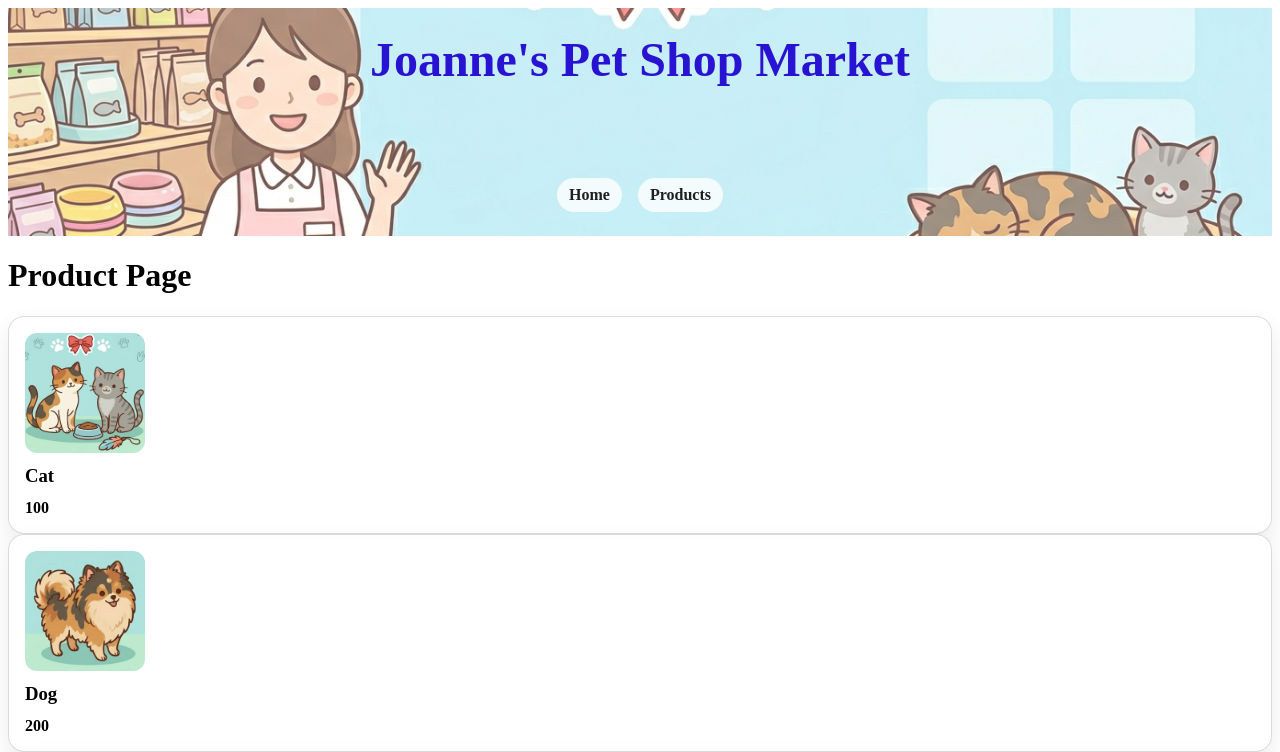
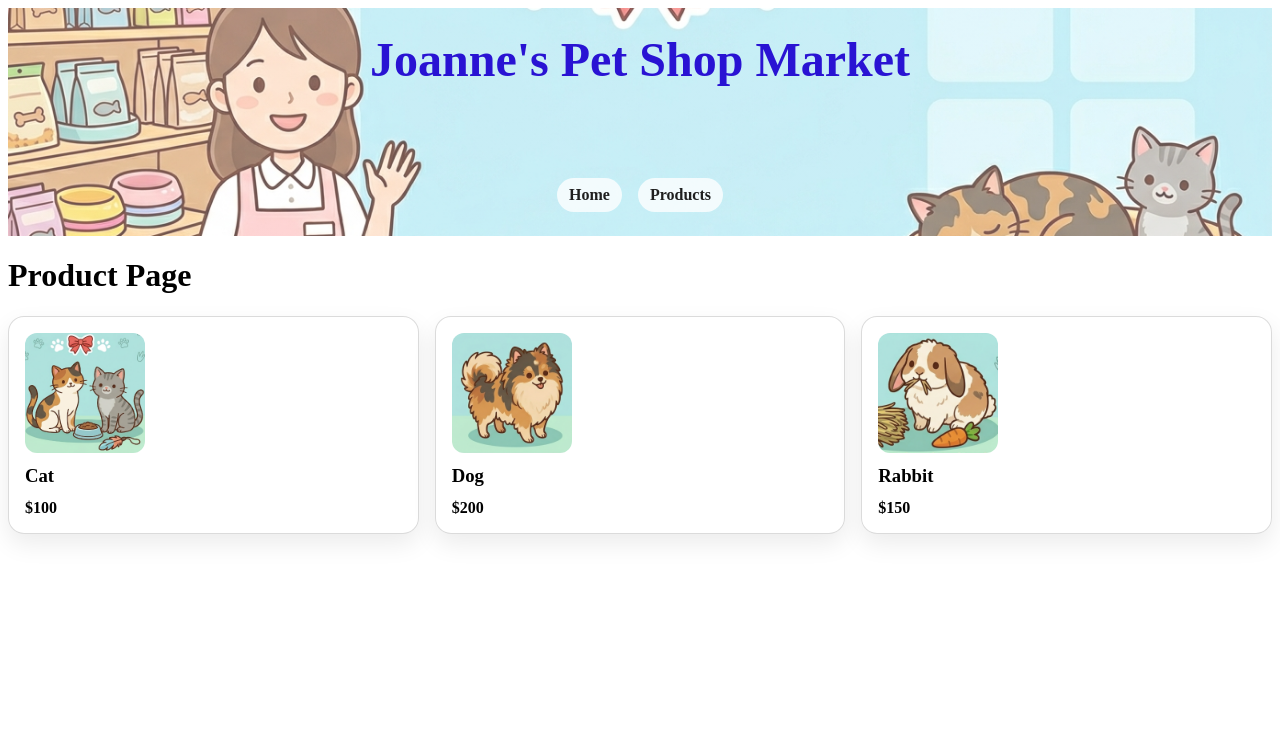
Before and after one commit to joanne-hoar/joanne-market-ng, an Angular app: page /products in a window 1280 px wide. Shown: the top 752 px of the page. Built offline with nearby package versions, Linux system fonts and the light colour scheme.

Commit message:
EventEmitter added to Products

```diff
--- a/src/app/market/product-card/product-card.css
+++ b/src/app/market/product-card/product-card.css
@@ -8,6 +8,13 @@
 	background: rgba(255, 255, 255, 0.92);
 	box-shadow: 0 10px 24px rgba(0, 0, 0, 0.08);
 	cursor: pointer;
+	transition: border-color 150ms ease, box-shadow 150ms ease, transform 150ms ease;
+}
+
+.product-card--selected {
+	border-color: #2913d3;
+	box-shadow: 0 0 0 2px rgba(41, 19, 211, 0.18), 0 14px 28px rgba(0, 0, 0, 0.12);
+	transform: translateY(-2px);
 }
 
 .product-card img {
--- a/src/app/market/product-card/product-card.html
+++ b/src/app/market/product-card/product-card.html
@@ -1,4 +1,4 @@
-<div class="product-card" (click)="onSelect()">
+<div class="product-card" [class.product-card--selected]="isSelected()" (click)="onSelect()">
 	<img
 		[ngSrc]="product().imageUrl"
 		[alt]="product().name"
@@ -6,5 +6,5 @@
 		height="240"
 	>
 	<h3>{{ product().name }}</h3>
-	<h4>{{ product().price }}</h4>
+	<h4>${{ product().price }}</h4>
 </div>
--- a/src/app/market/product-card/product-card.ts
+++ b/src/app/market/product-card/product-card.ts
@@ -1,4 +1,4 @@
-import { Component, input, output } from '@angular/core';
+import { Component, EventEmitter, Output, input } from '@angular/core';
 import { NgOptimizedImage } from '@angular/common';
 import { Product } from '../product';
 
@@ -10,9 +10,11 @@ import { Product } from '../product';
 })
 export class ProductCard {
   product = input.required<Product>();
-  selected = output<number>();
+  isSelected = input(false);
+
+  @Output() readonly selected = new EventEmitter<Product>();
 
   onSelect() {
-    this.selected.emit(this.product().id);
+    this.selected.emit(this.product());
   }
 }
--- a/src/app/market/product-service.ts
+++ b/src/app/market/product-service.ts
@@ -6,8 +6,8 @@ import { Product } from './product';
 })
 export class ProductService {
  products = signal<Product[]>([
-  {id: 1001, name: 'Cat', price: 100, imageUrl: '/products/cat.png'},
-  {id: 1002, name: 'Dog', price: 200, imageUrl: '/products/dog.png'},
-  {id: 1003, name: 'Rabbit', price: 150, imageUrl: '/products/rabbit.png'},
+  {id: 1001, name: 'Cat', price: 100, description: 'A calm companion with a soft coat and a curious personality.', imageUrl: '/products/cat.png'},
+  {id: 1002, name: 'Dog', price: 200, description: 'A loyal friend that brings energy, playfulness, and company to the home.', imageUrl: '/products/dog.png'},
+  {id: 1003, name: 'Rabbit', price: 150, description: 'A gentle pet with quiet charm, long ears, and a love for cozy spaces.', imageUrl: '/products/rabbit.png'},
  ]);
 }
--- a/src/app/market/product.ts
+++ b/src/app/market/product.ts
@@ -2,5 +2,6 @@ export interface Product {
     id: number;
     name: string;
     price: number;
+    description: string;
     imageUrl: string;
 }
--- a/src/app/product-page/product-page.css
+++ b/src/app/product-page/product-page.css
@@ -0,0 +1,24 @@
+.product-grid {
+	display: grid;
+	grid-template-columns: repeat(auto-fit, minmax(220px, 1fr));
+	gap: 1rem;
+	margin-bottom: 1.5rem;
+}
+
+.selected-product {
+	padding: 1rem 1.25rem;
+	border: 1px solid rgba(41, 19, 211, 0.2);
+	border-radius: 1rem;
+	background: rgba(255, 255, 255, 0.9);
+	box-shadow: 0 10px 24px rgba(0, 0, 0, 0.06);
+}
+
+.selected-product h2,
+.selected-product p {
+	margin: 0;
+}
+
+.selected-product p {
+	margin-top: 0.5rem;
+	line-height: 1.5;
+}
--- a/src/app/product-page/product-page.html
+++ b/src/app/product-page/product-page.html
@@ -1,4 +1,17 @@
 <h1>Product Page</h1>
-@for (product of productService.products(); track product.id) {
-    <app-product-card [product]="product"></app-product-card>
+<div class="product-grid">
+    @for (product of productService.products(); track product.id) {
+        <app-product-card
+            [product]="product"
+            [isSelected]="selectedProduct()?.id === product.id"
+            (selected)="onSelectProduct($event)"
+        ></app-product-card>
+    }
+</div>
+
+@if (selectedProduct(); as product) {
+    <section class="selected-product">
+        <h2>{{ product.name }}</h2>
+        <p>{{ product.description }}</p>
+    </section>
 }
--- a/src/app/product-page/product-page.ts
+++ b/src/app/product-page/product-page.ts
@@ -1,6 +1,7 @@
-import { Component, inject } from '@angular/core';
+import { Component, inject, signal } from '@angular/core';
 import { ProductService } from '../market/product-service';
 import { ProductCard } from '../market/product-card/product-card';
+import { Product } from '../market/product';
 
 @Component({
   selector: 'app-product-page',
@@ -10,4 +11,9 @@ import { ProductCard } from '../market/product-card/product-card';
 })
 export class ProductPage {
     productService = inject(ProductService);
+    selectedProduct = signal<Product | null>(null);
+
+    onSelectProduct(product: Product) {
+      this.selectedProduct.set(product);
+    }
 }
```
